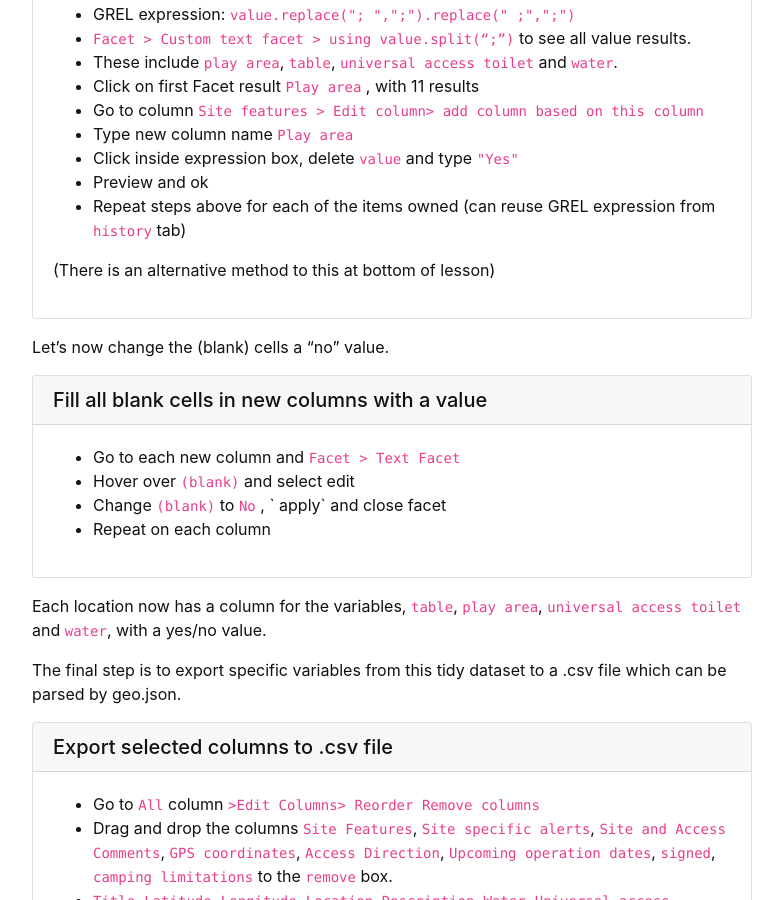
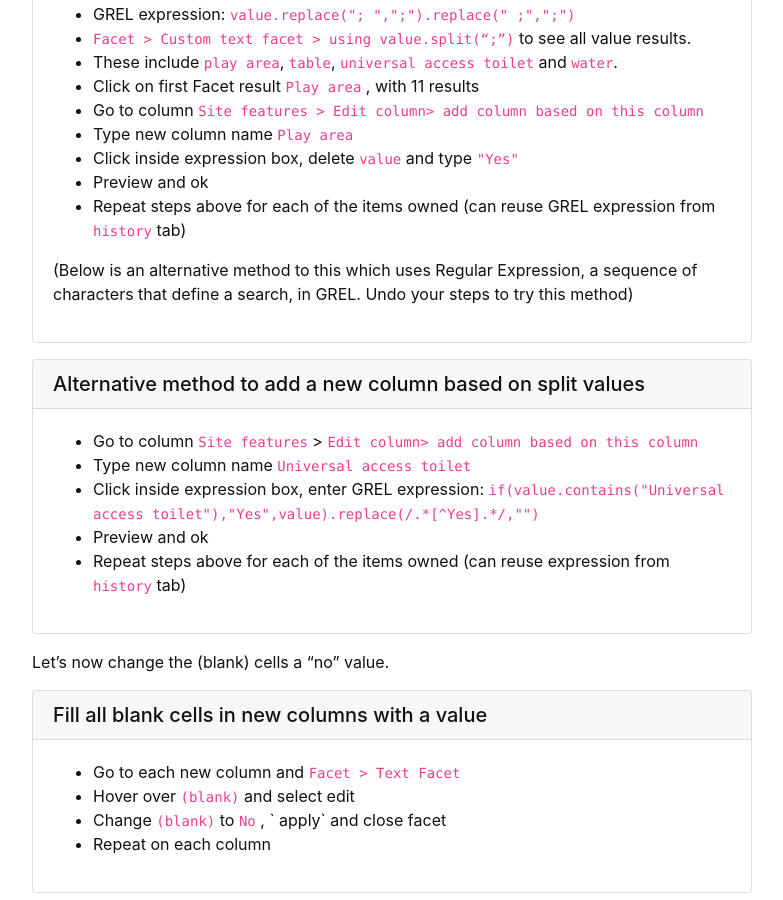
Before and after one commit to GULibrarySandbox/advanced-data-wrangle-old, a Jekyll site: the page built from content/5-lesson.md, in a window 1280 px wide and 900 px high, scrolled down 1302 px. Shown: the whole window, without its empty margins (248-1031 px from the left). Built offline with Jekyll 4.4.1, drawn with Linux system fonts in a browser that asks for light colours.

Commit message:
Update 5-lesson.md

```diff
--- a/content/5-lesson.md
+++ b/content/5-lesson.md
@@ -50,7 +50,15 @@ The next step is to split the values so they can be moved to separate columns. T
 - Preview and ok
 - Repeat steps above for each of the items owned (can reuse GREL expression from  `history`  tab)
 
-(There is an alternative method to this at bottom of lesson){% endcapture %} {% include card.md header="Add a new column based on split values" text=text %}
+(Below is an alternative method to this which uses Regular Expression, a sequence of characters that define a search, in GREL.  Undo your steps to try this method){% endcapture %} {% include card.md header="Add a new column based on split values" text=text %}
+
+{% capture text %}
+- Go to column  `Site features` > `Edit column> add column based on this column`
+- Type new column name  `Universal access toilet`
+- Click inside expression box, enter GREL expression:
+  `if(value.contains("Universal access toilet"),"Yes",value).replace(/.*[^Yes].*/,"")`
+- Preview and ok
+- Repeat steps above for each of the items owned (can reuse expression from  `history`  tab){% endcapture %} {% include card.md header="Alternative method to add a new column based on split values" text=text %}
 
 Let's now change the (blank) cells a “no” value.
 {% capture text %}
```
